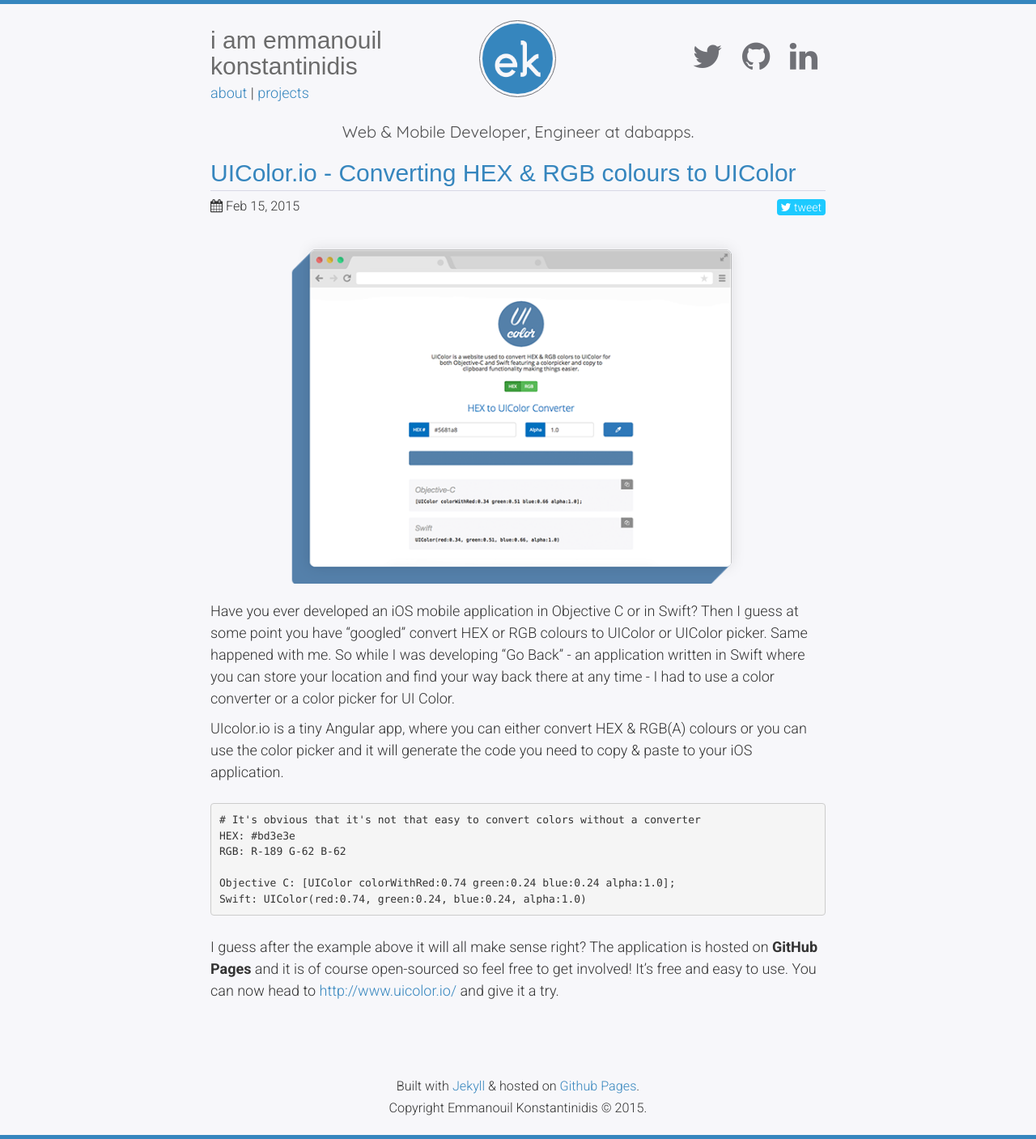
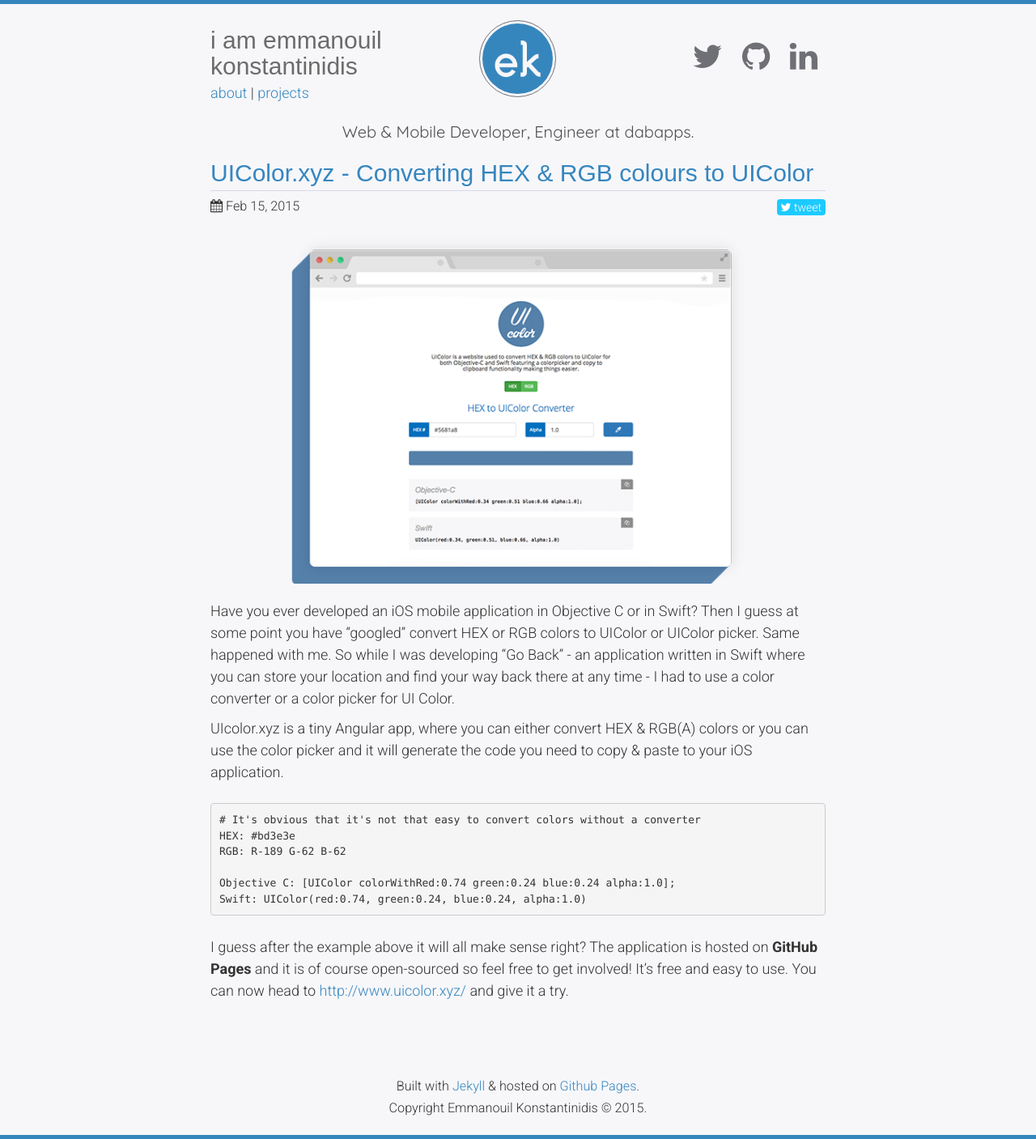
Before and after one commit to manosim/manos.im, a Jekyll site: the page built from _posts/2015-02-15-ui-color-convert-hex-rgb.md, in a window 1280 px wide. Shown: the whole page at 81% size. Built offline with Jekyll 4.4.1, drawn with Linux system fonts in a browser that asks for light colours; some web fonts are replaced.

Commit message:
Update url to uicolor

```diff
--- a/_posts/2015-02-15-ui-color-convert-hex-rgb.md
+++ b/_posts/2015-02-15-ui-color-convert-hex-rgb.md
@@ -1,14 +1,14 @@
 ---
 layout: post
-title: UIColor.io - Converting HEX & RGB colours to UIColor
+title: UIColor.xyz - Converting HEX & RGB colours to UIColor
 cover: ui-color.png
 ---
 
-Have you ever developed an iOS mobile application in Objective C or in Swift? Then I guess at some point you have "googled" convert HEX or RGB colours to UIColor or UIColor picker. Same happened with me. So while I was developing "Go Back" - an application written in Swift where you can store your location and find your way back there at any time - I had to use a color converter or a color picker for UI Color.
+Have you ever developed an iOS mobile application in Objective C or in Swift? Then I guess at some point you have "googled" convert HEX or RGB colors to UIColor or UIColor picker. Same happened with me. So while I was developing "Go Back" - an application written in Swift where you can store your location and find your way back there at any time - I had to use a color converter or a color picker for UI Color.
 
 <!--more-->
 
-UIcolor.io is a tiny Angular app, where you can either convert HEX & RGB(A) colours or you can use the color picker and it will generate the code you need to copy & paste to your iOS application.
+UIcolor.xyz is a tiny Angular app, where you can either convert HEX & RGB(A) colors or you can use the color picker and it will generate the code you need to copy & paste to your iOS application.
 
 
     # It's obvious that it's not that easy to convert colors without a converter
@@ -19,4 +19,4 @@
     Swift: UIColor(red:0.74, green:0.24, blue:0.24, alpha:1.0)
 
 
-I guess after the example above it will all make sense right? The application is hosted on **GitHub Pages** and it is of course open-sourced so feel free to get involved! It's free and easy to use. You can now head to [http://www.uicolor.io/](http://www.uicolor.io/) and give it a try.
+I guess after the example above it will all make sense right? The application is hosted on **GitHub Pages** and it is of course open-sourced so feel free to get involved! It's free and easy to use. You can now head to [http://www.uicolor.xyz/](http://www.uicolor.xyz/) and give it a try.
```
Also changed, not shown: projects.md (+1 -1 lines).
